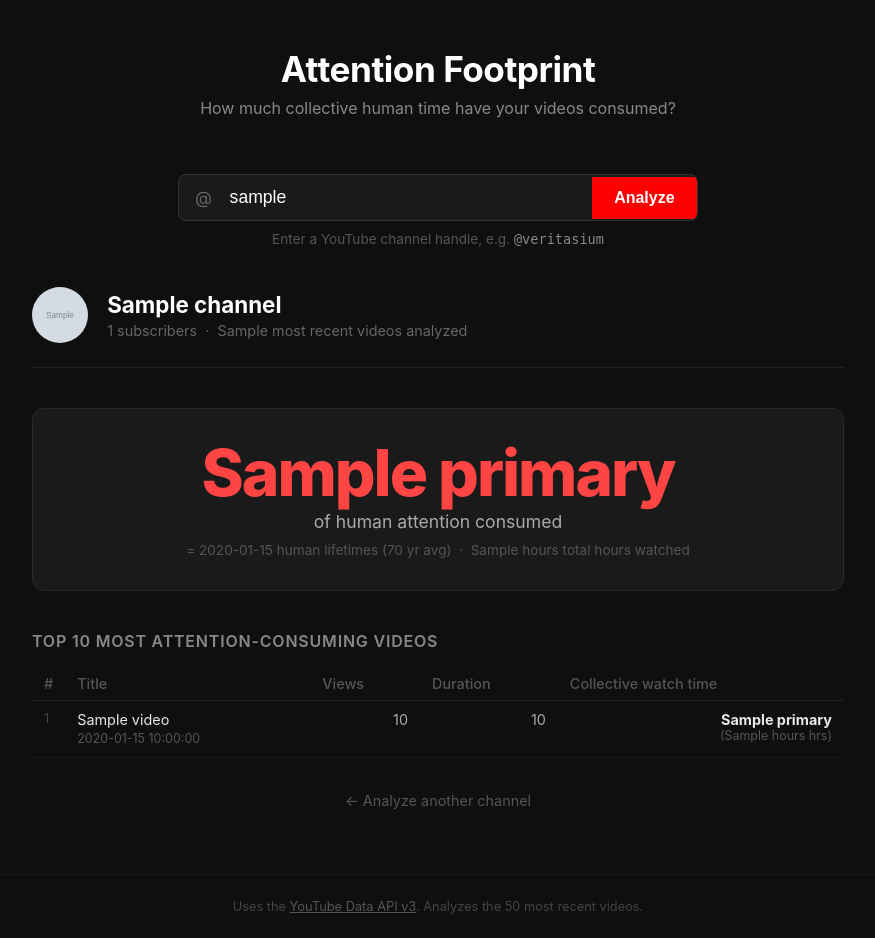
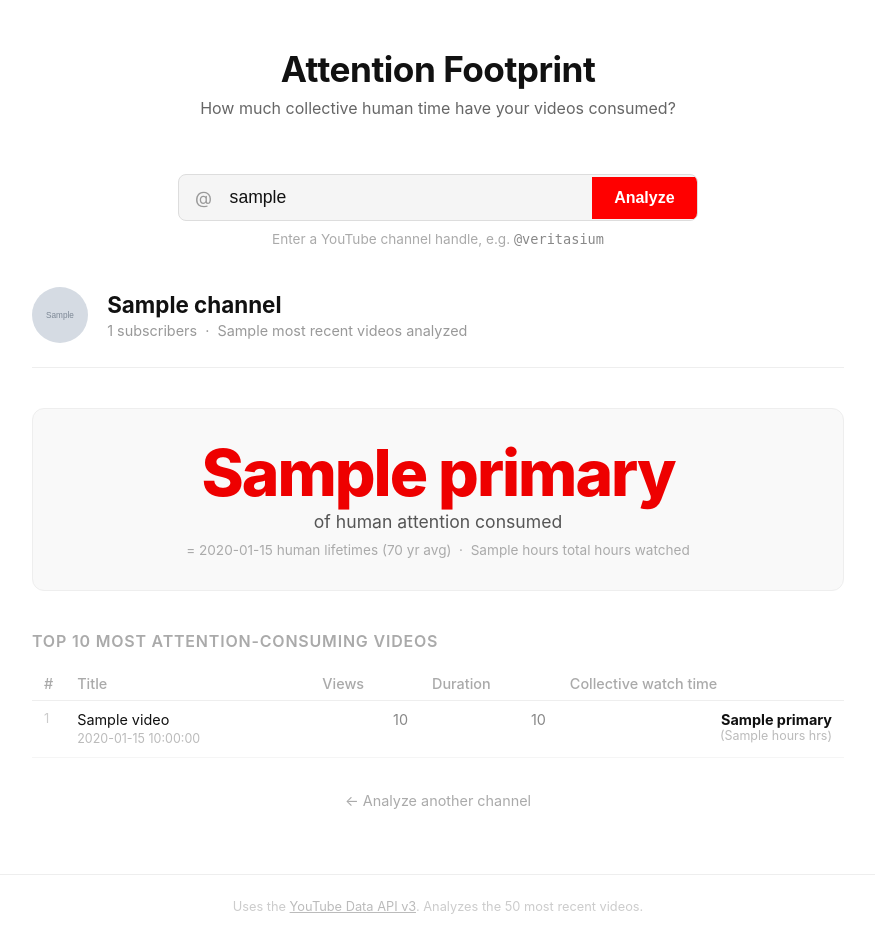
Before and after one commit to mstem/timewaste-footprint, a Flask app: template templates/index.html in a window 1280 px wide. Shown: the whole page, without its empty margins (202-1077 px from the left). Run offline with Flask 3, Linux system fonts and the light colour scheme; the template is opened without the code that fills it: most values are stand-ins (such as "Sample title", 1, 10 or a date in 2020); grey boxes marked "Sample" are stand-in pictures.

Commit message:
Light mode default with system dark mode support
Co-Authored-By: Claude Sonnet 4.6 <noreply@anthropic.com>

```diff
--- a/static/style.css
+++ b/static/style.css
@@ -2,8 +2,8 @@
 
 body {
   font-family: -apple-system, BlinkMacSystemFont, "Segoe UI", sans-serif;
-  background: #0f0f0f;
-  color: #e8e8e8;
+  background: #fff;
+  color: #111;
   min-height: 100vh;
   display: flex;
   flex-direction: column;
@@ -18,12 +18,12 @@ header h1 {
   font-size: 2.2rem;
   font-weight: 700;
   letter-spacing: -0.5px;
-  color: #fff;
+  color: #111;
 }
 
 .tagline {
   margin-top: 0.5rem;
-  color: #888;
+  color: #666;
   font-size: 1rem;
 }
 
@@ -48,15 +48,15 @@ main {
   gap: 0;
   max-width: 520px;
   margin: 0 auto;
-  border: 1px solid #333;
+  border: 1px solid #ddd;
   border-radius: 8px;
   overflow: hidden;
-  background: #1a1a1a;
+  background: #f5f5f5;
 }
 
 .at-prefix {
   padding: 0 0.6rem 0 1rem;
-  color: #666;
+  color: #999;
   font-size: 1.1rem;
   user-select: none;
 }
@@ -66,12 +66,12 @@ main {
   background: transparent;
   border: none;
   outline: none;
-  color: #fff;
+  color: #111;
   font-size: 1.1rem;
   padding: 0.75rem 0.5rem;
 }
 
-.input-row input::placeholder { color: #555; }
+.input-row input::placeholder { color: #aaa; }
 
 .input-row button {
   background: #ff0000;
@@ -88,7 +88,7 @@ main {
 
 .hint {
   margin-top: 0.6rem;
-  color: #555;
+  color: #aaa;
   font-size: 0.85rem;
 }
 
@@ -100,11 +100,11 @@ main {
 /* Error */
 .error-box {
   margin-top: 1.5rem;
-  background: #2a1010;
-  border: 1px solid #5c1a1a;
+  background: #fff0f0;
+  border: 1px solid #fcc;
   border-radius: 8px;
   padding: 1rem 1.2rem;
-  color: #f87171;
+  color: #c00;
   font-size: 0.95rem;
 }
 
@@ -115,7 +115,7 @@ main {
   gap: 1.2rem;
   margin-top: 2.5rem;
   padding-bottom: 1.5rem;
-  border-bottom: 1px solid #222;
+  border-bottom: 1px solid #eee;
 }
 
 .avatar {
@@ -128,12 +128,12 @@ main {
 .channel-header h2 {
   font-size: 1.4rem;
   font-weight: 700;
-  color: #fff;
+  color: #111;
 }
 
 .meta {
   margin-top: 0.25rem;
-  color: #666;
+  color: #999;
   font-size: 0.9rem;
 }
 
@@ -142,15 +142,15 @@ main {
   margin-top: 2.5rem;
   text-align: center;
   padding: 2rem;
-  background: #1a1a1a;
+  background: #f9f9f9;
   border-radius: 12px;
-  border: 1px solid #2a2a2a;
+  border: 1px solid #eee;
 }
 
 .stat-number {
   font-size: 4rem;
   font-weight: 800;
-  color: #ff4444;
+  color: #e00;
   line-height: 1;
   letter-spacing: -2px;
 }
@@ -158,13 +158,13 @@ main {
 .stat-label {
   margin-top: 0.4rem;
   font-size: 1.1rem;
-  color: #aaa;
+  color: #555;
 }
 
 .stat-sub {
   margin-top: 0.6rem;
   font-size: 0.85rem;
-  color: #555;
+  color: #aaa;
 }
 
 /* Table */
@@ -175,7 +175,7 @@ main {
 .table-section h3 {
   font-size: 1rem;
   font-weight: 600;
-  color: #888;
+  color: #aaa;
   text-transform: uppercase;
   letter-spacing: 0.05em;
   margin-bottom: 1rem;
@@ -189,20 +189,20 @@ table {
 
 thead th {
   text-align: left;
-  color: #555;
+  color: #aaa;
   font-weight: 500;
   padding: 0.5rem 0.75rem;
-  border-bottom: 1px solid #222;
+  border-bottom: 1px solid #eee;
 }
 
 thead th.num { text-align: right; }
 
 tbody tr {
-  border-bottom: 1px solid #1a1a1a;
+  border-bottom: 1px solid #f5f5f5;
   transition: background 0.1s;
 }
 
-tbody tr:hover { background: #161616; }
+tbody tr:hover { background: #fafafa; }
 
 tbody td {
   padding: 0.65rem 0.75rem;
@@ -210,32 +210,32 @@ tbody td {
 }
 
 .rank {
-  color: #444;
+  color: #ccc;
   font-size: 0.8rem;
   width: 1.5rem;
 }
 
 .title-cell a {
-  color: #e8e8e8;
+  color: #111;
   text-decoration: none;
 }
 
-.title-cell a:hover { color: #fff; text-decoration: underline; }
+.title-cell a:hover { color: #000; text-decoration: underline; }
 
 .pub-date {
   display: block;
-  color: #555;
+  color: #bbb;
   font-size: 0.78rem;
   margin-top: 0.2rem;
 }
 
-.num { text-align: right; color: #aaa; }
+.num { text-align: right; color: #888; }
 
-.collective { color: #e8e8e8; }
+.collective { color: #111; }
 
 .sub-num {
   display: block;
-  color: #555;
+  color: #bbb;
   font-size: 0.78rem;
 }
 
@@ -245,20 +245,56 @@ tbody td {
 }
 
 .another a {
-  color: #555;
+  color: #aaa;
   text-decoration: none;
   font-size: 0.9rem;
 }
 
-.another a:hover { color: #aaa; }
+.another a:hover { color: #666; }
 
 footer {
   padding: 1.5rem;
   text-align: center;
-  color: #444;
+  color: #ccc;
   font-size: 0.8rem;
-  border-top: 1px solid #1a1a1a;
+  border-top: 1px solid #eee;
 }
 
-footer a { color: #555; }
+footer a { color: #bbb; }
 footer a:hover { color: #888; }
+
+/* Dark mode */
+@media (prefers-color-scheme: dark) {
+  body { background: #0f0f0f; color: #e8e8e8; }
+  header h1 { color: #fff; }
+  .tagline { color: #888; }
+  .input-row { border-color: #333; background: #1a1a1a; }
+  .input-row input { color: #fff; }
+  .input-row input::placeholder { color: #555; }
+  .hint { color: #555; }
+  .hint code { color: #888; }
+  .error-box { background: #2a1010; border-color: #5c1a1a; color: #f87171; }
+  .channel-header { border-bottom-color: #222; }
+  .channel-header h2 { color: #fff; }
+  .meta { color: #666; }
+  .big-stat { background: #1a1a1a; border-color: #2a2a2a; }
+  .stat-number { color: #ff4444; }
+  .stat-label { color: #aaa; }
+  .stat-sub { color: #555; }
+  .table-section h3 { color: #888; }
+  thead th { color: #555; border-bottom-color: #222; }
+  tbody tr { border-bottom-color: #1a1a1a; }
+  tbody tr:hover { background: #161616; }
+  .rank { color: #444; }
+  .title-cell a { color: #e8e8e8; }
+  .title-cell a:hover { color: #fff; }
+  .pub-date { color: #555; }
+  .num { color: #aaa; }
+  .collective { color: #e8e8e8; }
+  .sub-num { color: #555; }
+  .another a { color: #555; }
+  .another a:hover { color: #aaa; }
+  footer { color: #444; border-top-color: #1a1a1a; }
+  footer a { color: #555; }
+  footer a:hover { color: #888; }
+}
```
